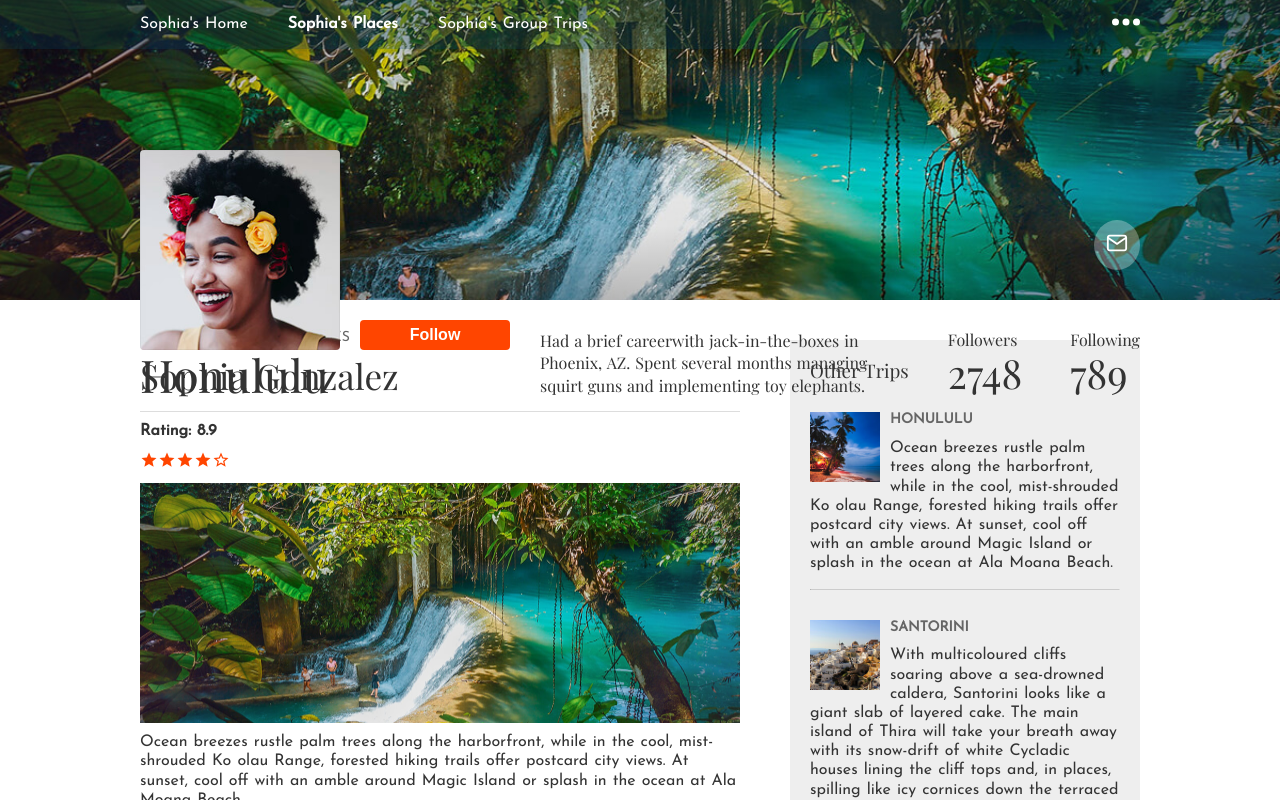
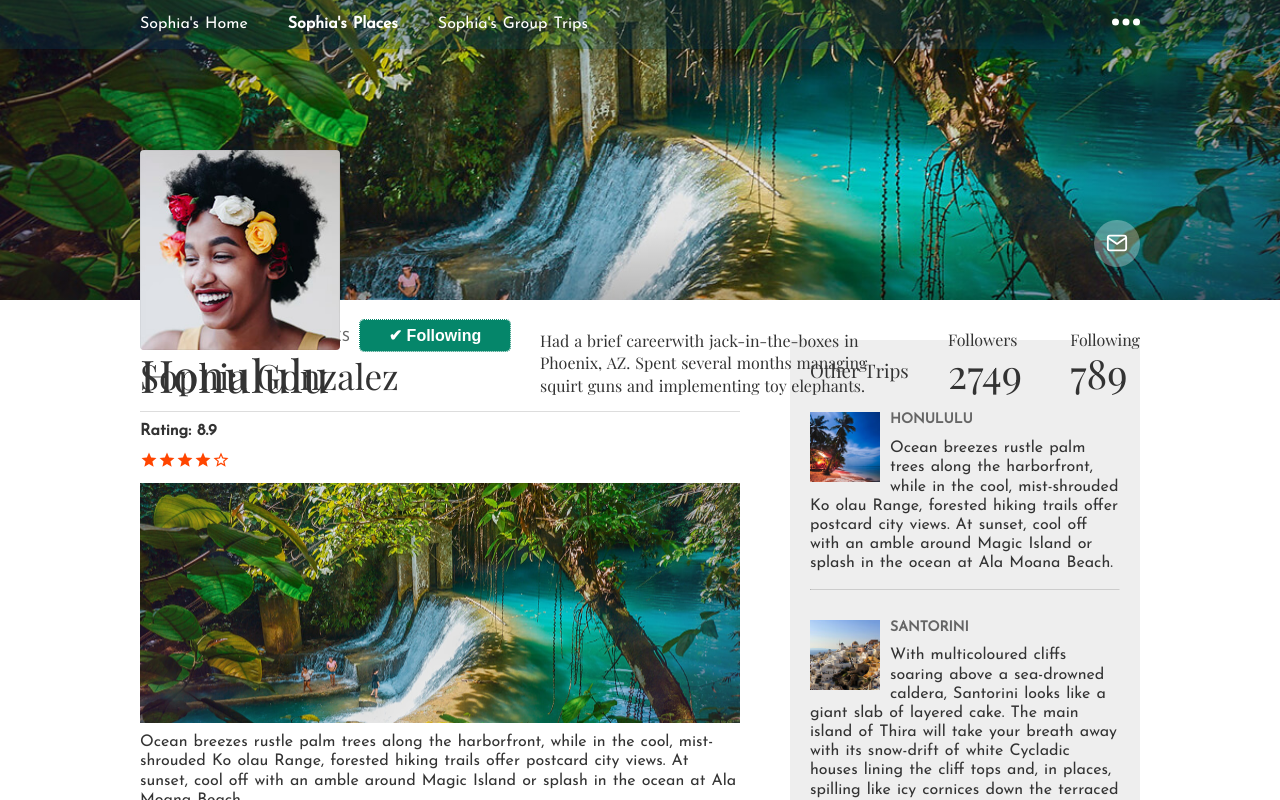
Before and after one commit to francomattar/travelapp-page-transition, a Nuxt app: page /place in a window 1280 px wide. Both pictures are taken after a click on the button "Follow". Shown: the top 800 px of the page. Built offline with nearby package versions, Linux system fonts and the light colour scheme.

Commit message:
following button

```diff
--- a/components/AppNavigation.vue
+++ b/components/AppNavigation.vue
@@ -34,11 +34,17 @@
             <img src="/profile5.jpg" />
             <div class="online"></div>
           </div>
-          <button key="follow" class="follow">Follow</button>
+
+          <button @click="toggleFollow" :class="[following ? followclass : '', follow]" key="follow">
+            <span v-if="following">&#10004; Following</span>
+            <span v-else>Follow</span>
+          </button>
+
           <h2 key="profile-name" class="profile-name">
             <span v-if="page === 'group'" class="user-trip">{{ users[0].trips[0] }}</span>
             <span v-else>{{ users[0].name }}</span>
           </h2>
+
           <div class="side-icon" key="sideicon">
             <icon-base
               v-if="page === 'index'"
@@ -58,6 +64,7 @@
               <icon-plus />
             </icon-base>
           </div>
+
           <aside key="aside">
             <p class="map-pin">
               <icon-base
@@ -99,6 +106,23 @@ import IconCalendar from './IconCalendar.vue'
 import IconThreeDot from './IconThreeDot.vue'
 
 export default {
+  data() {
+    return {
+      following: false,
+      follow: 'follow',
+      followclass: 'active-follow'
+    }
+  },
+  methods: {
+    toggleFollow() {
+      if (this.following) {
+        this.$store.commit('removeFollower')
+      } else {
+        this.$store.commit('addFollower')
+      }
+      this.following = !this.following
+    }
+  },
   components: {
     AppStats,
     IconBase,
@@ -316,7 +340,15 @@ aside p {
 .follow {
   font-weight: bold;
   width: 150px;
+  transition: 1s all ease;
   @include group(320px, 220px);
+  &:focus {
+    outline: 1px dotted rgb(5, 134, 106);
+  }
+}
+
+.active-follow {
+  background: rgb(5, 134, 106);
 }
 
 .profile-name {
@@ -330,7 +362,7 @@ aside p {
   right: 0;
   display: block;
   transition: 0.4s all ease-out;
-  padding: 12px;
+  padding: 12px 12px 9px;
   background: rgba(255, 255, 255, 0.3);
   border-radius: 50% 50%;
   cursor: pointer;
--- a/components/AppStarRating.vue
+++ b/components/AppStarRating.vue
@@ -5,14 +5,16 @@
       v-for="n in rating"
       icon-name="full star"
       color="orangered"
+      :key="n"
     >
       <icon-star-full />
     </icon-base>
 
     <icon-base
-      v-for="n in maxRating"
+      v-for="x in maxRating"
       icon-name="empty star"
       color="orangered"
+      :key="x + 5"
     >
       <icon-star-empty />
     </icon-base>
--- a/layouts/default.vue
+++ b/layouts/default.vue
@@ -101,13 +101,14 @@ hr {
 
 .page-enter-active,
 .page-leave-active {
-  transition: all 0.2s ease;
+  transition: all 0.25s ease;
 }
 
 .page-enter,
 .page-leave-active {
   opacity: 0;
-  transform: translate3d(0, 15px, 0);
+  /* transform: translate3d(0, 5px, 0); */
+  transform: translateZ(0);
   backface-visibility: hidden;
 }
 </style>
--- a/pages/place.vue
+++ b/pages/place.vue
@@ -1,5 +1,6 @@
 <template>
   <main>
+
     <div class="places">
       <p class="top">{{ users[0].name }}'s Places</p>
       <h1>{{ places[0].name }}</h1>
@@ -9,15 +10,17 @@
       <div class="main-img"></div>
       <p>{{ places[0].description }}</p>
     </div>
+
     <aside class="sidebar">
       <h3>Other Trips</h3>
-      <div v-for="place in places" class="location">
+      <div v-for="place in places" class="location" :key="place.name">
         <img :src="place.img" :alt="place.name" />
         <p class="top"><strong>{{ place.name }}</strong></p>
         <p>{{ place.description }}</p>
         <hr />
       </div>
     </aside>
+
   </main>
 </template>
 
--- a/store/index.js
+++ b/store/index.js
@@ -36,18 +36,24 @@ const createStore = () => {
             'With multicoloured cliffs soaring above a sea-drowned caldera, Santorini looks like a giant slab of layered cake. The main island of Thira will take your breath away with its snow-drift of white Cycladic houses lining the cliff tops and, in places, spilling like icy cornices down the terraced rock.'
         },
         {
-          name: 'Burmuda',
+          name: 'Cusco',
           stars: 3,
-          rating: 6.7,
-          img: '/burmuda.jpg',
+          rating: 7.4,
+          img: '/peru.jpg',
           description:
-            'Wandered the cobblestone streets and quaint lanes of the Town of St. George, which has been designated a UNESCO World Heritage site. A walking tour revealed historic architecture, colonial landmarks and alluring shops and restaurants.'
+            'Wandered the cobblestone streets and quaint lanes of the town, which has been designated a UNESCO World Heritage site. A walking tour revealed historic architecture, colonial landmarks and alluring shops and restaurants.'
         }
       ]
     },
     mutations: {
       updatePage(state, pageName) {
         state.page = pageName
+      },
+      addFollower(state) {
+        state.users[0].followers++
+      },
+      removeFollower(state) {
+        state.users[0].followers--
       }
     }
   })
```
